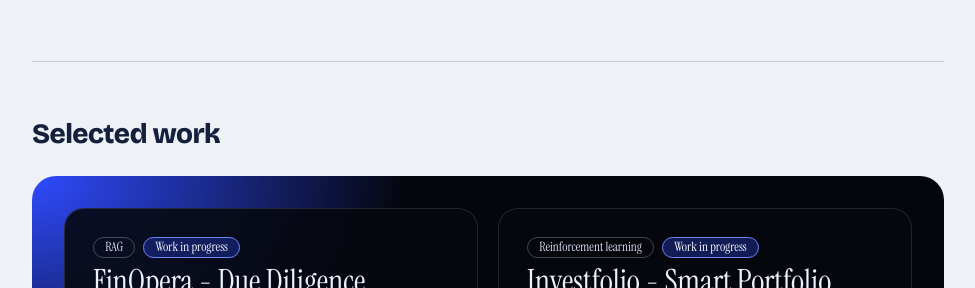
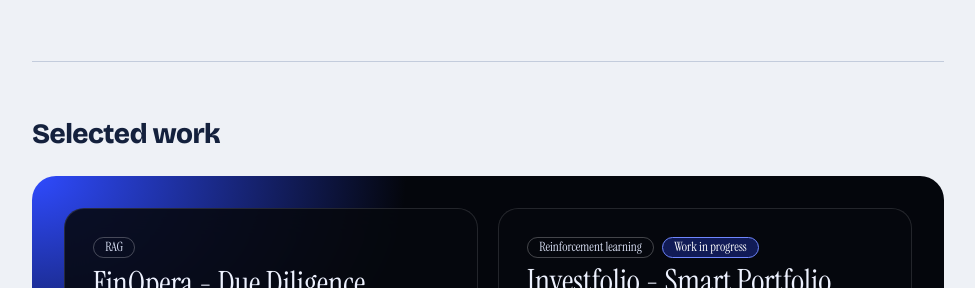
Before and after one commit to kriskundu06/kriskundu06.github.io, a plain HTML site: page index.html in a window 1280 px wide. Shown: the part 649-937 px from the top of the page, without its empty margins (152-1127 px from the left). Drawn offline with nearby package versions, Linux system fonts and the light colour scheme.

Commit message:
Fix HTML structure in work section

```diff
--- a/index.html
+++ b/index.html
@@ -128,7 +128,7 @@ footer a{color:var(--ink)}
       <h2>Selected work</h2>
       <div class="stage"><div class="cards">
         <article class="card open">
-          <h3><button class="head" aria-expanded="true" aria-controls="p1"><span class="tags"><span class="tag">RAG</span><span class="tag wip">Work in progress</span></span><span class="name">FinOpera - Due Diligence Platform</span><span class="stack">RAG, Gemini 3.5 Flash Lite, Python</span><span class="plus" aria-hidden="true"></span></button></h3>
+          <h3><button class="head" aria-expanded="true" aria-controls="p1"><span class="tags"><span class="tag">RAG</span>FinOpera - Due Diligence Platform</span><span class="stack">RAG, Gemini 3.5 Flash Lite, Python</span><span class="plus" aria-hidden="true"></span></button></h3>
           <div class="more" id="p1"><div><p>A RAG-based due diligence platform for company financials. Upload financial PDFs and it calculates debt, assets, and liquidity for the company.</p><p>An Ask AI feature, powered by Gemini 3.5 Flash Lite, lets you ask questions about the financials and get answers based on the uploaded documents.</p><p><a href="https://github.com/kriskundu06/finopera" target="_blank" rel="noopener">Source on GitHub</a></p></div></div>
         </article>
         <article class="card">
```
